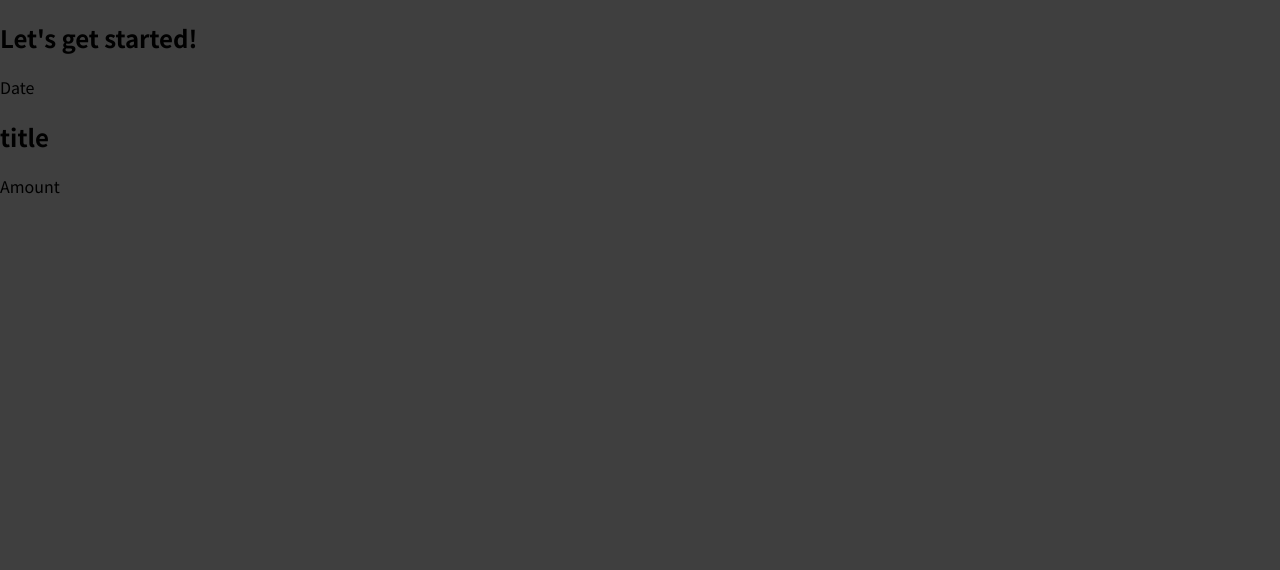
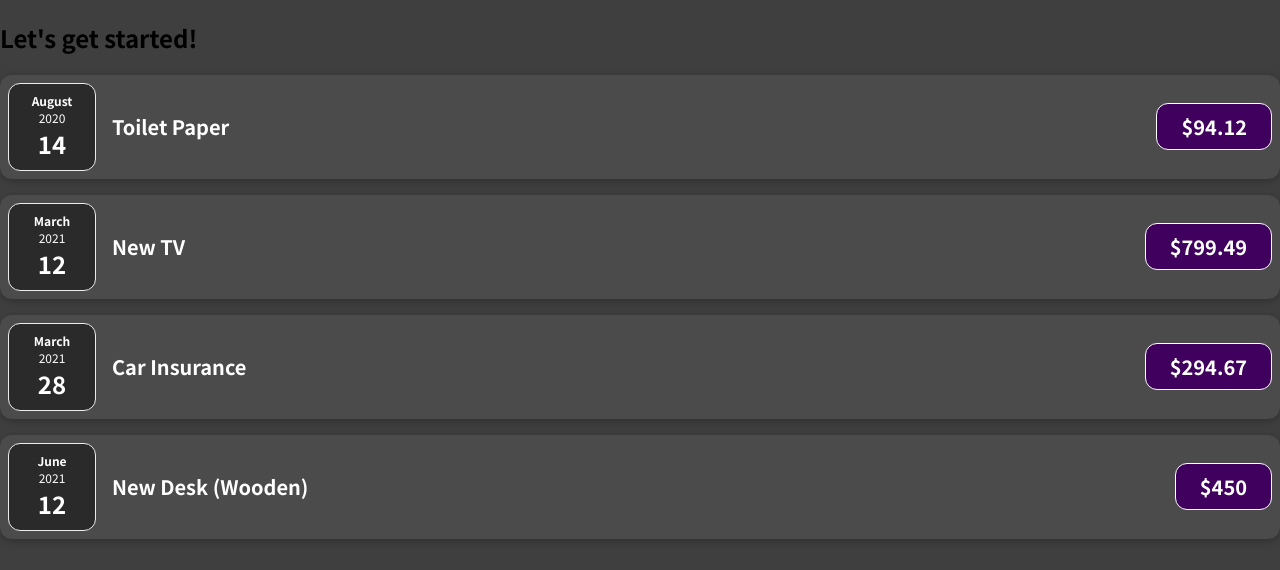
Before and after one commit to omozokelvin/react-complete-guide, a JavaScript app: page / in a window 1280 px wide. Shown: the top 570 px of the page. Built offline with nearby package versions, Linux system fonts and the light colour scheme.

Commit message:
passing data from parent to child component with props, spliting components, adding css styles to components

```diff
--- a/src/App.js
+++ b/src/App.js
@@ -1,14 +1,56 @@
 import ExpenseItem from './components/ExpenseItem';
 
 function App() {
+  const expenses = [
+    {
+      id: 'e1',
+      title: 'Toilet Paper',
+      amount: 94.12,
+      date: new Date(2020, 7, 14),
+    },
+    { id: 'e2', title: 'New TV', amount: 799.49, date: new Date(2021, 2, 12) },
+    {
+      id: 'e3',
+      title: 'Car Insurance',
+      amount: 294.67,
+      date: new Date(2021, 2, 28),
+    },
+    {
+      id: 'e4',
+      title: 'New Desk (Wooden)',
+      amount: 450,
+      date: new Date(2021, 5, 12),
+    },
+  ];
+
   return (
     <div>
       <h2>Let's get started!</h2>
-      <ExpenseItem />
+      <ExpenseItem
+        title={expenses[0].title}
+        amount={expenses[0].amount}
+        date={expenses[0].date}
+      />
+
+      <ExpenseItem
+        title={expenses[1].title}
+        amount={expenses[1].amount}
+        date={expenses[1].date}
+      />
+
+      <ExpenseItem
+        title={expenses[2].title}
+        amount={expenses[2].amount}
+        date={expenses[2].date}
+      />
+
+      <ExpenseItem
+        title={expenses[3].title}
+        amount={expenses[3].amount}
+        date={expenses[3].date}
+      />
     </div>
   );
 }
 
-console.log('now way');
-
 export default App;
--- /dev/null
+++ b/src/components/ExpenseDate.css
@@ -0,0 +1,26 @@
+.expense-date {
+  display: flex;
+  flex-direction: column;
+  width: 5.5rem;
+  height: 5.5rem;
+  border: 1px solid #ececec;
+  background-color: #2a2a2a;
+  color: white;
+  border-radius: 12px;
+  align-items: center;
+  justify-content: center;
+}
+
+.expense-date__month {
+  font-size: 0.75rem;
+  font-weight: bold;
+}
+
+.expense-date__year {
+  font-size: 0.75rem;
+}
+
+.expense-date__day {
+  font-size: 1.5rem;
+  font-weight: bold;
+}
--- /dev/null
+++ b/src/components/ExpenseDate.js
@@ -0,0 +1,17 @@
+import './ExpenseDate.css';
+
+function ExpenseDate(props) {
+  const month = props.date.toLocaleString('en-US', { month: 'long' });
+  const day = props.date.toLocaleString('en-US', { day: '2-digit' });
+  const year = props.date.getFullYear();
+
+  return (
+    <div className="expense-date">
+      <div className="expense-date__month">{month}</div>
+      <div className="expense-date__year">{year}</div>
+      <div className="expense-date__day">{day}</div>
+    </div>
+  );
+}
+
+export default ExpenseDate;
--- /dev/null
+++ b/src/components/ExpenseItem.css
@@ -0,0 +1,56 @@
+.expense-item {
+  display: flex;
+  justify-content: space-between;
+  align-items: center;
+  box-shadow: 0 2px 8px rgba(0, 0, 0, 0.25);
+  padding: 0.5rem;
+  margin: 1rem 0;
+  border-radius: 12px;
+  background-color: #4b4b4b;
+}
+
+.expense-item__description {
+  display: flex;
+  flex-direction: column;
+  gap: 1rem;
+  align-items: flex-end;
+  flex-flow: column-reverse;
+  justify-content: flex-start;
+  flex: 1;
+}
+
+.expense-item h2 {
+  color: #3a3a3a;
+  font-size: 1rem;
+  flex: 1;
+  margin: 0 1rem;
+  color: white;
+}
+
+.expense-item__price {
+  font-size: 1rem;
+  font-weight: bold;
+  color: white;
+  background-color: #40005d;
+  border: 1px solid white;
+  padding: 0.5rem;
+  border-radius: 12px;
+}
+
+@media (min-width: 580px) {
+  .expense-item__description {
+    flex-direction: row;
+    align-items: center;
+    justify-content: flex-start;
+    flex: 1;
+  }
+
+  .expense-item__description h2 {
+    font-size: 1.25rem;
+  }
+
+  .expense-item__price {
+    font-size: 1.25rem;
+    padding: 0.5rem 1.5rem;
+  }
+}
--- a/src/components/ExpenseItem.js
+++ b/src/components/ExpenseItem.js
@@ -1,9 +1,15 @@
-function ExpenseItem() {
+import ExpenseDate from './ExpenseDate';
+import './ExpenseItem.css';
+
+function ExpenseItem(props) {
   return (
-    <div>
-      <div>Date</div>
-      <h2>title</h2>
-      <div>Amount</div>
+    <div className="expense-item">
+      <ExpenseDate date={props.date} />
+
+      <div className="expense-item__description">
+        <h2>{props.title}</h2>
+        <div className="expense-item__price">${props.amount}</div>
+      </div>
     </div>
   );
 }
```
Also changed, not shown: .eslintrc.json, 1 other file (tests, documents, lock files or other folders).
